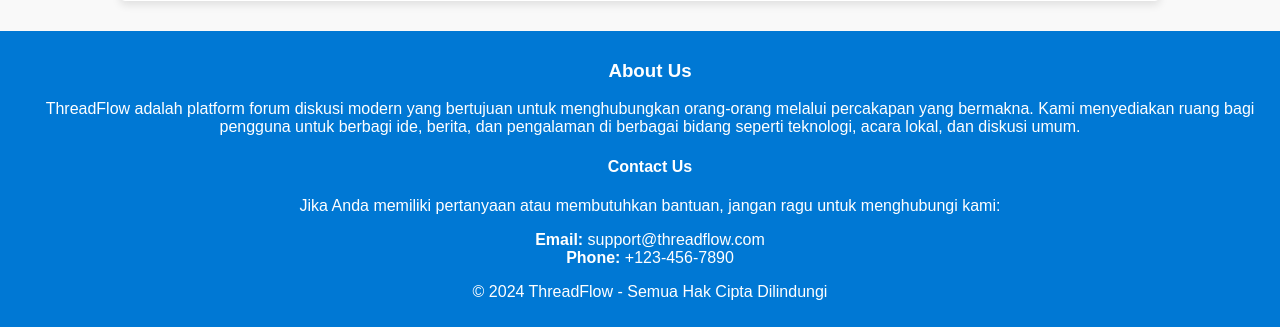
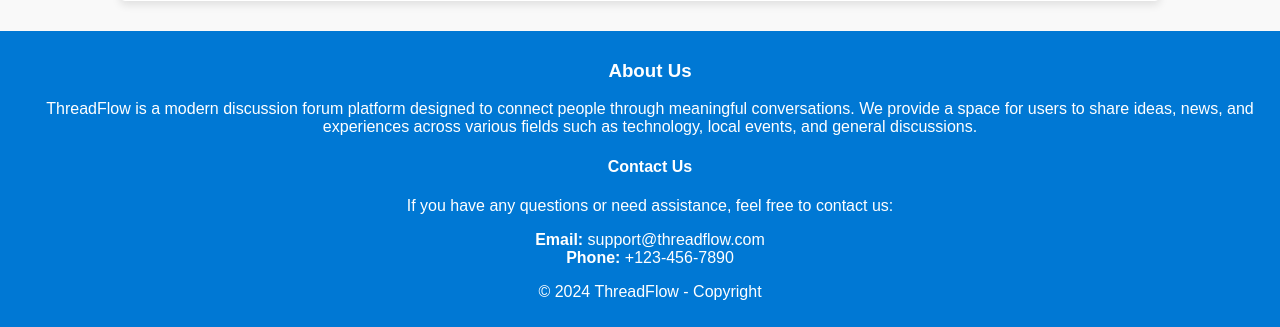
Before and after one commit to Malvin024/ThreadFlow, a PHP site: page / in a window 1280 px wide. Shown: the part 824-1151 px from the top of the page. Run offline with PHP 8.4, Linux system fonts and the light colour scheme.

Commit message:
Update index.php

```diff
--- a/index.php
+++ b/index.php
@@ -135,24 +135,24 @@
         <div class="footer-content">
             <h3>About Us</h3>
             <p>
-                ThreadFlow adalah platform forum diskusi modern yang bertujuan untuk menghubungkan orang-orang melalui percakapan yang bermakna.
-                Kami menyediakan ruang bagi pengguna untuk berbagi ide, berita, dan pengalaman di berbagai bidang seperti teknologi, acara lokal, dan diskusi umum.
+                ThreadFlow is a modern discussion forum platform designed to connect people through meaningful conversations.
+                We provide a space for users to share ideas, news, and experiences across various fields such as technology, local events, and general discussions.
             </p>
             <h4>Contact Us</h4>
             <p>
-                Jika Anda memiliki pertanyaan atau membutuhkan bantuan, jangan ragu untuk menghubungi kami:
+                If you have any questions or need assistance, feel free to contact us:
             </p>
             <p>
                 <strong>Email:</strong> support@threadflow.com <br>
                 <strong>Phone:</strong> +123-456-7890
             </p>
-            <p>&copy; 2024 ThreadFlow - Semua Hak Cipta Dilindungi</p>
+            <p>&copy; 2024 ThreadFlow - Copyright</p>
         </div>
     </footer>
 
     <script>
         function createPost() {
-            alert("Navigasi ke halaman buat post baru.");
+            window.location.href = 'createpost.php';
         }
         function refreshPage() {
             location.reload();
```
